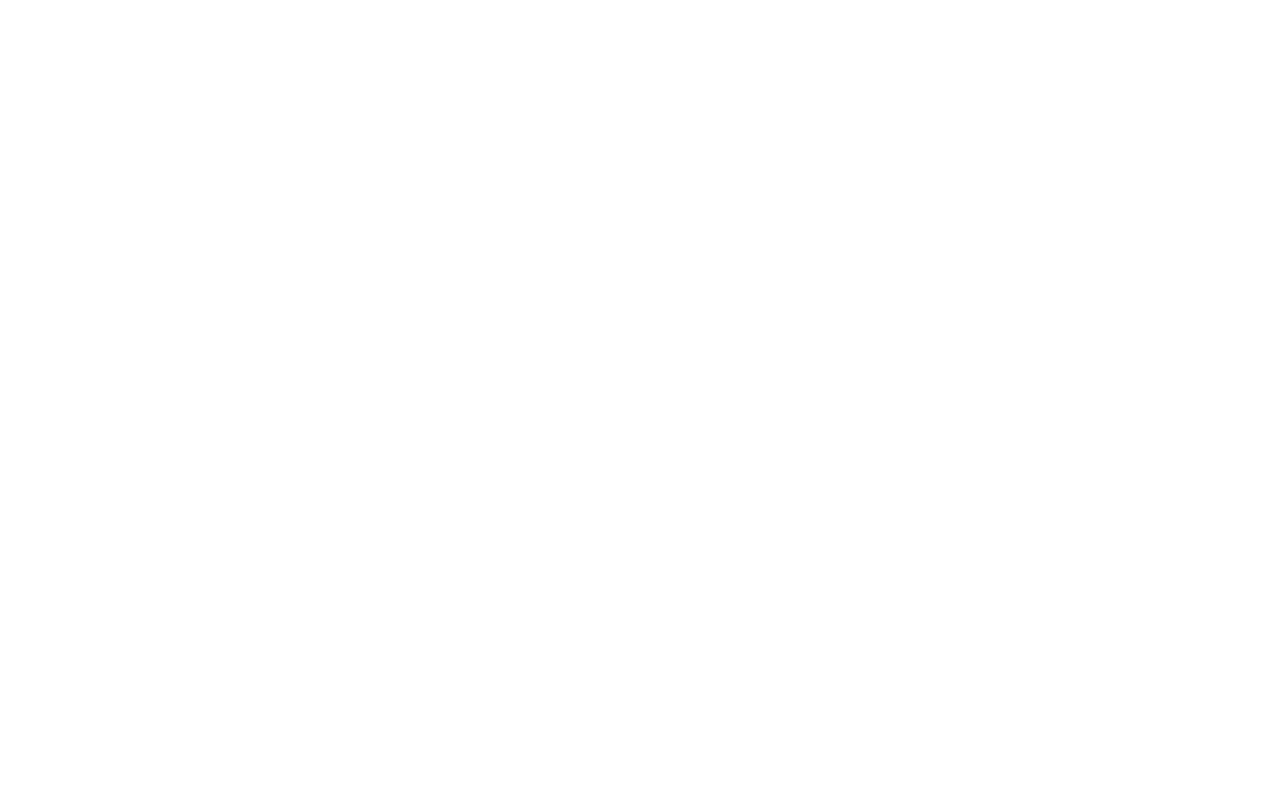
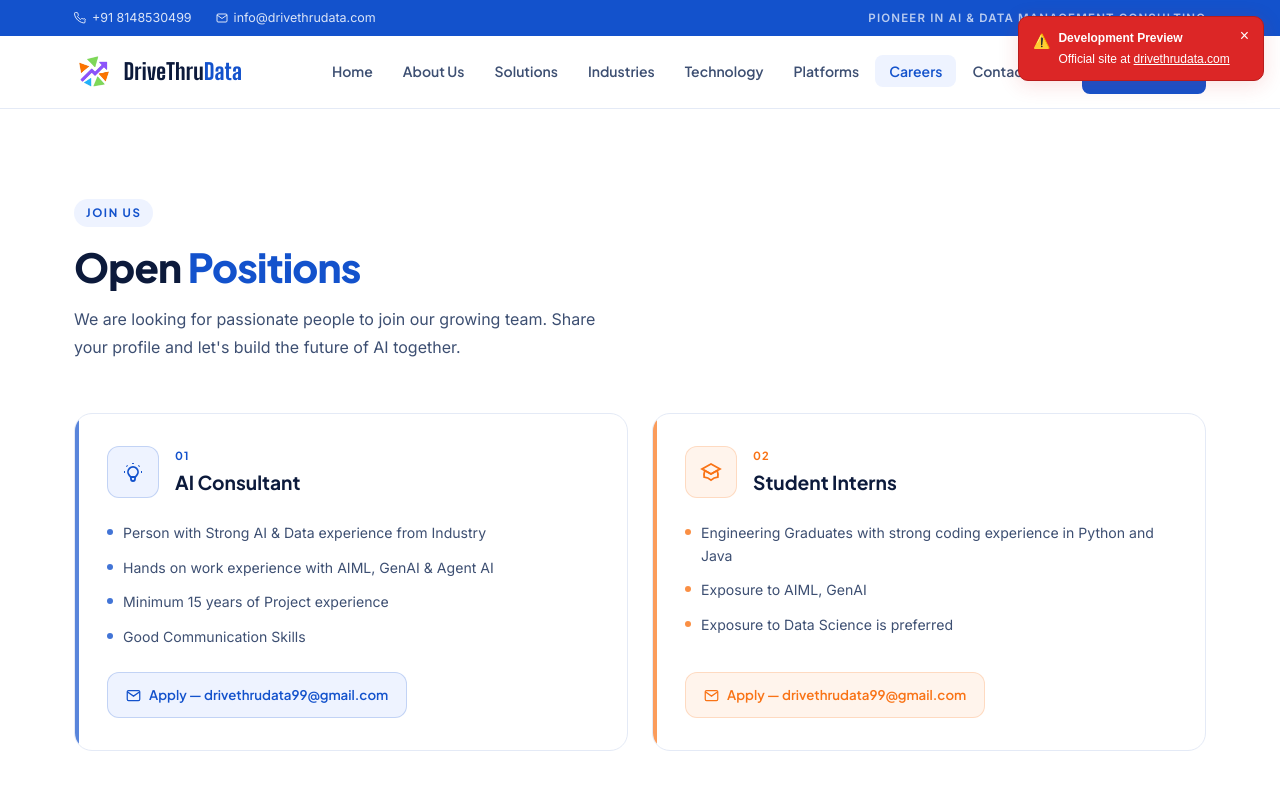
Before and after one commit to nikhil-karthik-avvss/drivethrudata-react, a React (Vite) app: page /careers in a window 1280 px wide. Before the commit this address had no page. Shown: the top 800 px of the page. Built offline with nearby package versions, Linux system fonts and the light colour scheme.

Commit message:
Restructure to multi-page routing; each section is a separate page

```diff
--- a/src/App.jsx
+++ b/src/App.jsx
@@ -1,46 +1,42 @@
 import { Routes, Route } from 'react-router-dom';
-import FounderPage from './pages/FounderPage';
-import DevBanner from './components/DevBanner';
-import Navbar from './components/Navbar';
+import Layout from './components/Layout';
 import Hero from './components/Hero';
 import MissionVision from './components/MissionVision';
 import BusinessModel from './components/BusinessModel';
 import Services from './components/Services';
-import Industry from './components/Industry';
-import TechFocus from './components/TechFocus';
-import Platforms from './components/Platforms';
-import HowWeWork from './components/HowWeWork';
-import Careers from './components/Careers';
-import Contact from './components/Contact';
-import Footer from './components/Footer';
+
+import AboutPage from './pages/AboutPage';
+import SolutionsPage from './pages/SolutionsPage';
+import IndustriesPage from './pages/IndustriesPage';
+import TechnologyPage from './pages/TechnologyPage';
+import PlatformsPage from './pages/PlatformsPage';
+import CareersPage from './pages/CareersPage';
+import ContactPage from './pages/ContactPage';
+import FounderPage from './pages/FounderPage';
 
 function HomePage() {
   return (
-    <>
-      <DevBanner />
-      <Navbar />
-      <main>
-        <Hero />
-        <MissionVision />
-        <BusinessModel />
-        <Services />
-        <Industry />
-        <TechFocus />
-        <Platforms />
-        <HowWeWork />
-        <Careers />
-        <Contact />
-      </main>
-      <Footer />
-    </>
+    <Layout>
+      <Hero />
+      <MissionVision />
+      <BusinessModel />
+      <Services />
+    </Layout>
   );
 }
 
 export default function App() {
   return (
     <Routes>
-      <Route path="/" element={<HomePage />} />
-      <Route path="/founder" element={<FounderPage />} />
+      <Route path="/"            element={<HomePage />} />
+      <Route path="/about"       element={<AboutPage />} />
+      <Route path="/solutions"   element={<SolutionsPage />} />
+      <Route path="/industries"  element={<IndustriesPage />} />
+      <Route path="/technology"  element={<TechnologyPage />} />
+      <Route path="/platforms"   element={<PlatformsPage />} />
+      <Route path="/careers"     element={<CareersPage />} />
+      <Route path="/contact"     element={<ContactPage />} />
+      <Route path="/founder"     element={<FounderPage />} />
     </Routes>
   );
 }
--- /dev/null
+++ b/src/components/Layout.jsx
@@ -0,0 +1,23 @@
+import { useEffect } from 'react';
+import { useLocation } from 'react-router-dom';
+import DevBanner from './DevBanner';
+import Navbar from './Navbar';
+import Footer from './Footer';
+
+function ScrollToTop() {
+  const { pathname } = useLocation();
+  useEffect(() => { window.scrollTo(0, 0); }, [pathname]);
+  return null;
+}
+
+export default function Layout({ children }) {
+  return (
+    <>
+      <ScrollToTop />
+      <DevBanner />
+      <Navbar />
+      <main>{children}</main>
+      <Footer />
+    </>
+  );
+}
--- a/src/components/Navbar.jsx
+++ b/src/components/Navbar.jsx
@@ -1,21 +1,21 @@
 import { useState, useEffect } from 'react';
+import { NavLink, Link } from 'react-router-dom';
 import './Navbar.css';
 
 const navLinks = [
-  { label: 'Home', href: '#home' },
-  { label: 'About Us', href: '#about' },
-  { label: 'Services', href: '#services' },
-  { label: 'Industries', href: '#industry' },
-  { label: 'Technology', href: '#technology' },
-  { label: 'Platforms', href: '#platforms' },
-  { label: 'Careers', href: '#careers' },
-  { label: 'Contact Us', href: '#contact' },
+  { label: 'Home',        to: '/' },
+  { label: 'About Us',   to: '/about' },
+  { label: 'Solutions',  to: '/solutions' },
+  { label: 'Industries', to: '/industries' },
+  { label: 'Technology', to: '/technology' },
+  { label: 'Platforms',  to: '/platforms' },
+  { label: 'Careers',    to: '/careers' },
+  { label: 'Contact Us', to: '/contact' },
 ];
 
 export default function Navbar() {
   const [scrolled, setScrolled] = useState(false);
   const [menuOpen, setMenuOpen] = useState(false);
-  const [activeLink, setActiveLink] = useState('home');
 
   useEffect(() => {
     const handleScroll = () => setScrolled(window.scrollY > 50);
@@ -28,10 +28,11 @@
     return () => { document.body.style.overflow = ''; };
   }, [menuOpen]);
 
-  const handleNav = (href) => {
-    setMenuOpen(false);
-    setActiveLink(href.replace('#', ''));
-  };
+  const linkClass = ({ isActive }) =>
+    `navbar__link${isActive ? ' navbar__link--active' : ''}`;
+
+  const mobileLinkClass = ({ isActive }) =>
+    `mobile-menu__link${isActive ? ' mobile-menu__link--active' : ''}`;
 
   return (
     <>
@@ -53,30 +54,26 @@
 
       <nav className={`navbar ${scrolled ? 'navbar--scrolled' : ''}`}>
         <div className="container navbar__inner">
-          <a href="#home" className="navbar__logo" onClick={() => handleNav('#home')}>
+          <Link to="/" className="navbar__logo">
             <img src="/logo-transparent.png" alt="DriveThruData" className="navbar__logo-img" />
             <span className="navbar__logo-text">
               DriveThru<span className="logo-accent">Data</span>
             </span>
-          </a>
+          </Link>
 
           <ul className="navbar__links">
             {navLinks.map((link) => (
-              <li key={link.href}>
-                <a
-                  href={link.href}
-                  className={`navbar__link ${activeLink === link.href.replace('#', '') ? 'navbar__link--active' : ''}`}
-                  onClick={() => handleNav(link.href)}
-                >
+              <li key={link.to}>
+                <NavLink to={link.to} end={link.to === '/'} className={linkClass}>
                   {link.label}
-                </a>
+                </NavLink>
               </li>
             ))}
           </ul>
 
-          <a href="#contact" className="navbar__cta btn-primary" onClick={() => handleNav('#contact')}>
+          <Link to="/contact" className="navbar__cta btn-primary">
             Get Started
-          </a>
+          </Link>
 
           <button
             className={`navbar__hamburger ${menuOpen ? 'navbar__hamburger--open' : ''}`}
@@ -90,16 +87,21 @@
         <div className={`mobile-menu ${menuOpen ? 'mobile-menu--open' : ''}`}>
           <ul className="mobile-menu__links">
             {navLinks.map((link) => (
-              <li key={link.href}>
-                <a href={link.href} className="mobile-menu__link" onClick={() => handleNav(link.href)}>
+              <li key={link.to}>
+                <NavLink
+                  to={link.to}
+                  end={link.to === '/'}
+                  className={mobileLinkClass}
+                  onClick={() => setMenuOpen(false)}
+                >
                   {link.label}
-                </a>
+                </NavLink>
               </li>
             ))}
           </ul>
-          <a href="#contact" className="btn-primary mobile-menu__cta" onClick={() => handleNav('#contact')}>
+          <Link to="/contact" className="btn-primary mobile-menu__cta" onClick={() => setMenuOpen(false)}>
             Get Started
-          </a>
+          </Link>
           <div className="mobile-menu__footer">
             <a href="tel:+918148530499" className="top-bar__item" style={{ color: 'var(--text-body)' }}>+91 8148530499</a>
             <a href="mailto:info@drivethrudata.com" className="top-bar__item" style={{ color: 'var(--text-body)' }}>info@drivethrudata.com</a>
--- /dev/null
+++ b/src/pages/AboutPage.jsx
@@ -0,0 +1,10 @@
+import Layout from '../components/Layout';
+import HowWeWork from '../components/HowWeWork';
+
+export default function AboutPage() {
+  return (
+    <Layout>
+      <HowWeWork />
+    </Layout>
+  );
+}
--- /dev/null
+++ b/src/pages/CareersPage.jsx
@@ -0,0 +1,10 @@
+import Layout from '../components/Layout';
+import Careers from '../components/Careers';
+
+export default function CareersPage() {
+  return (
+    <Layout>
+      <Careers />
+    </Layout>
+  );
+}
--- /dev/null
+++ b/src/pages/ContactPage.jsx
@@ -0,0 +1,10 @@
+import Layout from '../components/Layout';
+import Contact from '../components/Contact';
+
+export default function ContactPage() {
+  return (
+    <Layout>
+      <Contact />
+    </Layout>
+  );
+}
--- /dev/null
+++ b/src/pages/IndustriesPage.jsx
@@ -0,0 +1,10 @@
+import Layout from '../components/Layout';
+import Industry from '../components/Industry';
+
+export default function IndustriesPage() {
+  return (
+    <Layout>
+      <Industry />
+    </Layout>
+  );
+}
--- /dev/null
+++ b/src/pages/PlatformsPage.jsx
@@ -0,0 +1,10 @@
+import Layout from '../components/Layout';
+import Platforms from '../components/Platforms';
+
+export default function PlatformsPage() {
+  return (
+    <Layout>
+      <Platforms />
+    </Layout>
+  );
+}
--- /dev/null
+++ b/src/pages/SolutionsPage.css
@@ -0,0 +1,7 @@
+.solutions-placeholder {
+  padding: 120px 0;
+  background: var(--bg);
+  min-height: 60vh;
+  display: flex;
+  align-items: center;
+}
--- /dev/null
+++ b/src/pages/SolutionsPage.jsx
@@ -0,0 +1,16 @@
+import Layout from '../components/Layout';
+import './SolutionsPage.css';
+
+export default function SolutionsPage() {
+  return (
+    <Layout>
+      <section className="solutions-placeholder">
+        <div className="container">
+          <div className="section-eyebrow">Solutions</div>
+          <h2 className="section-title">Our <span>Solutions</span></h2>
+          <p className="section-subtitle">Content coming soon. Check back shortly.</p>
+        </div>
+      </section>
+    </Layout>
+  );
+}
--- /dev/null
+++ b/src/pages/TechnologyPage.jsx
@@ -0,0 +1,10 @@
+import Layout from '../components/Layout';
+import TechFocus from '../components/TechFocus';
+
+export default function TechnologyPage() {
+  return (
+    <Layout>
+      <TechFocus />
+    </Layout>
+  );
+}
```
